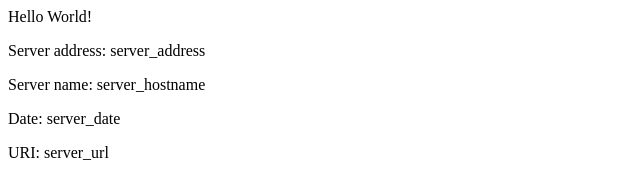
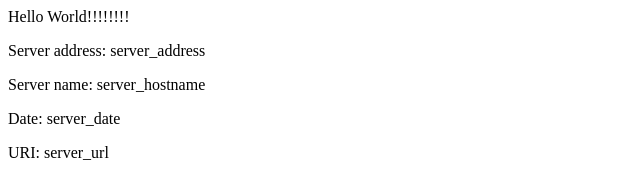
Before and after one commit to hemalgadhiya/eks-example, a plain HTML site: page src/index.html in a window 1280 px wide. Shown: the full height of the page, 0-640 px from the left. Drawn offline with Linux system fonts and the light colour scheme.

Commit message:
v2 Updating home page

```diff
--- a/src/index.html
+++ b/src/index.html
@@ -2,7 +2,7 @@
 <title>Hello World</title>
 </head>
 <div class="info">
-<h>Hello World!</h>
+<h>Hello World!!!!!!!!</h>
 <p><span>Server&nbsp;address:</span> <span>server_address</span></p>
 <p><span>Server&nbsp;name:</span> <span>server_hostname</span></p>
 <p class="smaller"><span>Date:</span> <span>server_date</span></p>
```
